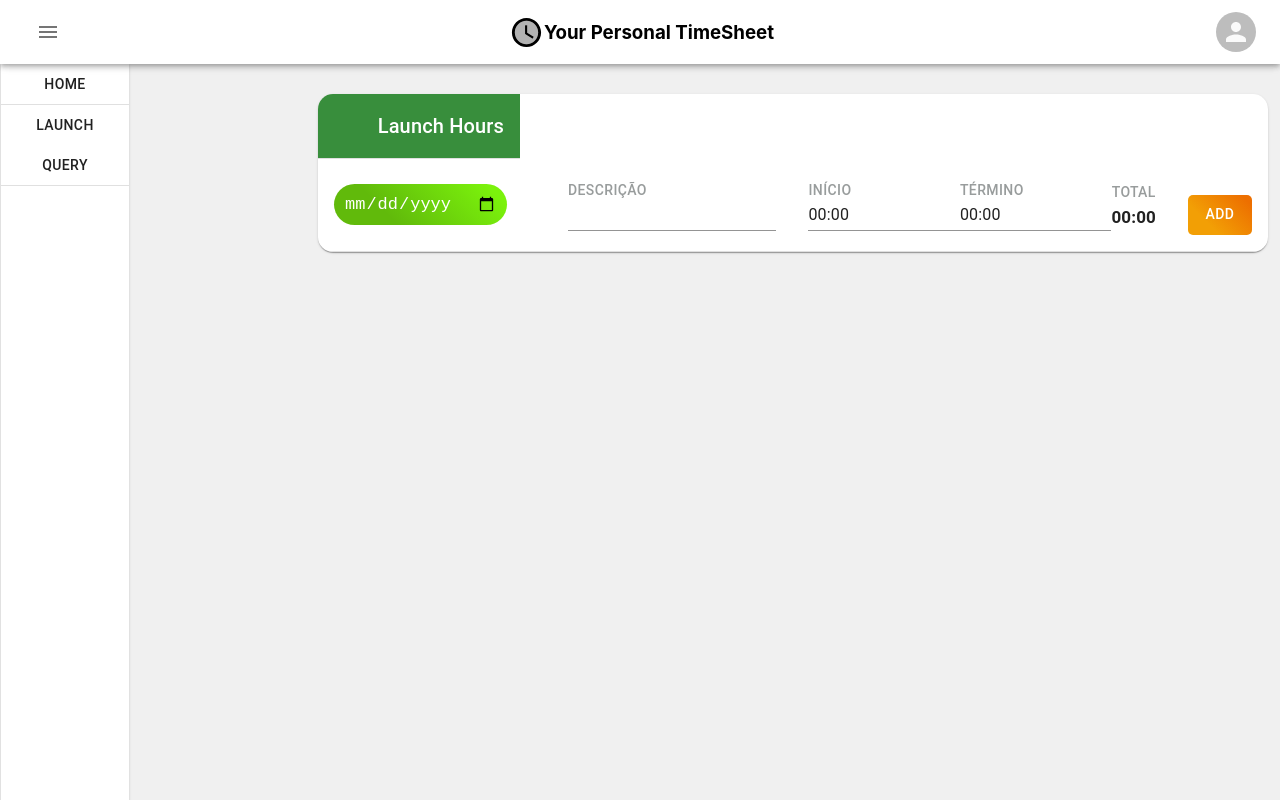
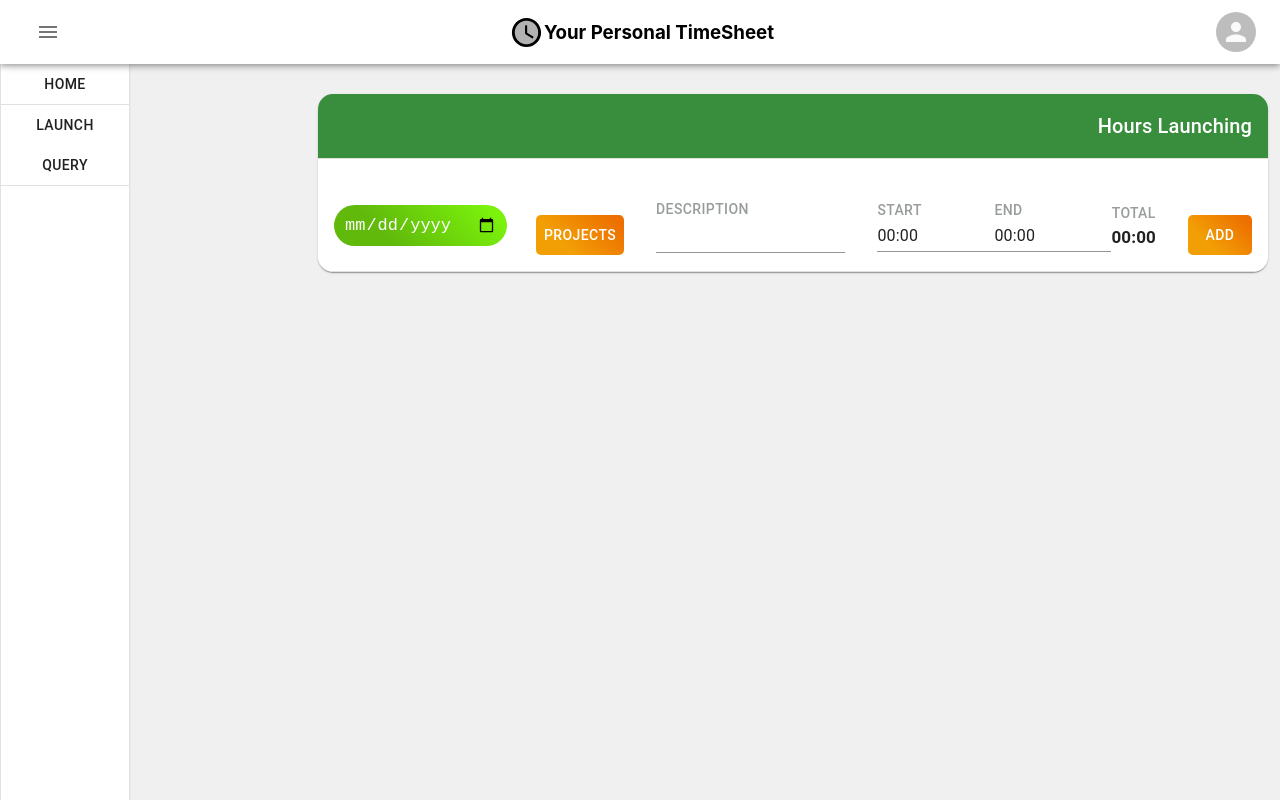
Before and after one commit to Alan-Graton/Personal-TimeSheet, a React (Create React App) app: page / in a window 1280 px wide. Both pictures are taken after a click on the button "LAUNCH". Built offline with nearby package versions, Linux system fonts and the light colour scheme.

Commit message:
Code Refactoring

```diff
--- a/src/pages/Dashboard/Components/Sidebar/Components/Buttons/Launch/Table Components/Table_Body.jsx
+++ /dev/null
@@ -1,28 +0,0 @@
-import React from "react";
-
-// Styles
-import useStyles from "./TB_Body_styles";
-import Paper from "@material-ui/core/Paper";
-
-import TB_Header from "./Table_Header";
-import TB_Rows from "./Table_Body_Rows";
-
-// Table Components
-import Table from "@material-ui/core/Table";
-import TableContainer from "@material-ui/core/TableContainer";
-
-function TB_Body() {
-  const classes = useStyles();
-  return (
-    <>
-      <TableContainer className={classes.tableContainer} component={Paper} >
-        <Table className={classes.tableRoot}>
-          <TB_Header />
-          <TB_Rows />
-        </Table>
-      </TableContainer>
-    </>
-  );
-}
-
-export default TB_Body;
--- /dev/null
+++ b/src/pages/Dashboard/Components/Sidebar/Components/Buttons/Launch/Table/Components/Body.jsx
@@ -0,0 +1,21 @@
+import React from "react";
+
+// JSX Table Component
+import Rows from "./Rows";
+
+import TableBody from "@material-ui/core/TableBody";
+
+import useStyles from "./styles/Body";
+
+function Body() {
+  const classes = useStyles();
+  return (
+    <>
+      <TableBody className={classes.body}>
+        <Rows />
+      </TableBody>
+    </>
+  );
+}
+
+export default Body;
--- a/src/pages/Dashboard/Components/Sidebar/Components/Buttons/Launch/Table Components/Table_Header.jsx
+++ b/src/pages/Dashboard/Components/Sidebar/Components/Buttons/Launch/Table/Components/Header.jsx
@@ -19,17 +19,17 @@ const useStyles = makeStyles((theme) => ({
   },
 }));
 
-function TB_Header() {
+function Header() {
   const classes = useStyles();
   return (
     <TableHead>
       <TableRow>
         <TableCell className={classes.headerCell}>
-          <Typography variant="h6">Launch Hours</Typography>
+          <Typography variant="h6">Hours Launching</Typography>
         </TableCell>
       </TableRow>
     </TableHead>
   );
 }
 
-export default TB_Header;
+export default Header;
--- a/src/pages/Dashboard/Components/Sidebar/Components/Buttons/Launch/Table Components/Table_Body_Rows.jsx
+++ b/src/pages/Dashboard/Components/Sidebar/Components/Buttons/Launch/Table/Components/Rows.jsx
@@ -1,52 +1,48 @@
 import React from "react";
 
-import DaySummary from "../Time Logic/DaySummary";
+import DaySummary from "../../Time Logic/DaySummary";
 
-// Styles
-import useStyles from "./Table_BodyRows_styles";
-
-// Styles Components
 import Button from "@material-ui/core/Button";
-import TextField from "@material-ui/core/TextField";
 import Typography from "@material-ui/core/Typography";
 
-// Table Components
+import TextField from "@material-ui/core/TextField";
 import TableRow from "@material-ui/core/TableRow";
 import TableCell from "@material-ui/core/TableCell";
 
-function TB_Rows() {
+import useStyles from "./styles/Rows";
+
+function Rows() {
   const classes = useStyles();
 
   const dailyValues = [0, 0, 0, 0, 0];
   const dailySummary = (d, v) => {
     dailyValues[d] = v;
   };
-
   return (
-    <TableRow>
-      <TableCell className="TimeSheet-ProjectDate">
+    <TableRow className={classes.tableRow}>
+      <TableCell>
         <input type="date" className={classes.dateInput} />
       </TableCell>
-      <TableCell className="TimeSheet-ProjectName">
-        {/* USAR O COMPONENTE <Menu /> DO MATERIAL-UI */}
+      <TableCell>
+        <Button className={classes.select_create_Project}>Projects</Button>
       </TableCell>
-      <TableCell className="TimeSheet-ProjectDescription">
-        <Typography variant="button" className={classes.componenteLabels}>
-          Descrição
+      <TableCell>
+        <Typography className={classes.componenteLabels} variant="button">
+          Description
         </Typography>
-        <TextField color="secondary" size="small" />
+        <TextField color="secondary" sixe="small" />
       </TableCell>
-      <TableCell className="TimeSheet-ProjectHours">
+      <TableCell>
         <DaySummary
           changeNotifyStart={(v) => dailySummary(0, v)}
           changeNotifyEnd={(v) => dailySummary(0, v)}
         />
       </TableCell>
-      <TableCell className="TimeSheet-SetProjectCard">
+      <TableCell>
         <Button className={classes.addProject}>Add</Button>
       </TableCell>
     </TableRow>
   );
 }
 
-export default TB_Rows;
+export default Rows;
--- /dev/null
+++ b/src/pages/Dashboard/Components/Sidebar/Components/Buttons/Launch/Table/Components/styles/Body.js
@@ -0,0 +1,10 @@
+import { makeStyles } from "@material-ui/core/styles";
+
+const useStyles = makeStyles({
+    body: {
+        display: "grid",
+        placeItems: "center",
+    }
+})
+
+export default useStyles;
--- a/src/pages/Dashboard/Components/Sidebar/Components/Buttons/Launch/Table Components/Table_BodyRows_styles.js
+++ b/src/pages/Dashboard/Components/Sidebar/Components/Buttons/Launch/Table/Components/styles/Rows.js
@@ -1,6 +1,9 @@
 import { makeStyles } from "@material-ui/core/styles";
 
 const useStyles = makeStyles((theme) => ({
+    tableRow: {
+        marginTop: 20,
+    },
     dateInput: {
         cursor: "pointer",
         textColor: "white",
@@ -20,12 +23,23 @@ const useStyles = makeStyles((theme) => ({
         marginTop: 20,
         background: "linear-gradient(45deg, #f29f05 30%, #ed6f00 90%)",
         "&:hover": {
-        background: "linear-gradient(45deg, #61ba0b 30%, #7bf20c 90%)",
-        boxShadow: "0 3px 5px 2px rgba(28, 133, 12, .3)",
+            background: "linear-gradient(45deg, #61ba0b 30%, #7bf20c 90%)",
+            boxShadow: "0 3px 5px 2px rgba(28, 133, 12, .3)",
         },
     },
     componenteLabels: {
         color: "#989c9c",
+    },
+    select_create_Project: {
+        borderRadius: 5,
+        color: "white",
+        height: 40,
+        marginTop: 20,
+        background: "linear-gradient(45deg, #f29f05 30%, #ed6f00 90%)",
+        "&:hover": {
+        background: "linear-gradient(45deg, #61ba0b 30%, #7bf20c 90%)",
+        boxShadow: "0 3px 5px 2px rgba(28, 133, 12, .3)",
+        },
     }
 }))
 
--- a/src/pages/Dashboard/Components/Sidebar/Components/Buttons/Launch/Table Components/TB_Body_styles.js
+++ b/src/pages/Dashboard/Components/Sidebar/Components/Buttons/Launch/Table/Components/styles/Table.js
@@ -1,14 +1,15 @@
 import { makeStyles } from "@material-ui/core/styles";
 
-const useStyles = makeStyles((theme) => ({
+const useStyles = makeStyles({
     tableContainer: {
         borderRadius: 15,
         margin: "10px 270px",
         maxWidth: 950,
+        marginTop: "70px",
     },
     tableRoot: {
         width: "100%",
-    }
-}))
+    },
+})
 
 export default useStyles;
--- a/src/pages/Dashboard/Components/Sidebar/Components/Buttons/Launch/Time Logic/DaySummary.jsx
+++ b/src/pages/Dashboard/Components/Sidebar/Components/Buttons/Launch/Time Logic/DaySummary.jsx
@@ -70,7 +70,7 @@ class DaySummary extends React.Component {
           <div className="div-horarioInicio">
             {/* HORA INÍCIO */}
             <Typography variant="button" className="labelsFields">
-              Início
+              Start
             </Typography>
             <TimeIn_TimeInput
               changeNotifyStart={this.notifyDayStart}
@@ -81,7 +81,7 @@ class DaySummary extends React.Component {
           <div className="div-horarioTermino">
             {/* HORA TÉRMINO */}
             <Typography variant="button" className="labelsFields">
-              Término
+              End
             </Typography>
             <TimeOut_TimeInput
               changeNotifyEnd={this.notifyDayEnd}
--- a/src/pages/Dashboard/Components/Sidebar/Components/Buttons/Launch/index.jsx
+++ b/src/pages/Dashboard/Components/Sidebar/Components/Buttons/Launch/index.jsx
@@ -1,21 +1,27 @@
 import React from "react";
 
-import TB_Body from "./Table Components/Table_Body";
+// JSX Table Components
+import Header from "./Table/Components/Header";
+import Body from "./Table/Components/Body";
 
-import { makeStyles } from "@material-ui/core/styles";
+import Paper from "@material-ui/core/Paper";
 
-const useStyles = makeStyles({
-    tableRoot: {
-        marginTop: 70,
-    }
-})
+import Table from "@material-ui/core/Table";
+import TableContainer from "@material-ui/core/TableContainer";
+
+import useStyles from "../Launch/Table/Components/styles/Table"
 
 function Launch() {
     const classes = useStyles();
   return(
-      <div className={classes.tableRoot} >
-          <TB_Body />
-      </div>
+      <>
+          <TableContainer className={classes.tableContainer} component={Paper} >
+              <Table className={classes.tableRoot} >
+                  <Header />
+                  <Body />
+              </Table>
+          </TableContainer>
+      </>
   );
 }
 
```
Also changed, not shown: src/pages/Dashboard/Components/Sidebar/Components/Buttons/Launch/Time Logic/TextFields_styles.css (indentation only).
